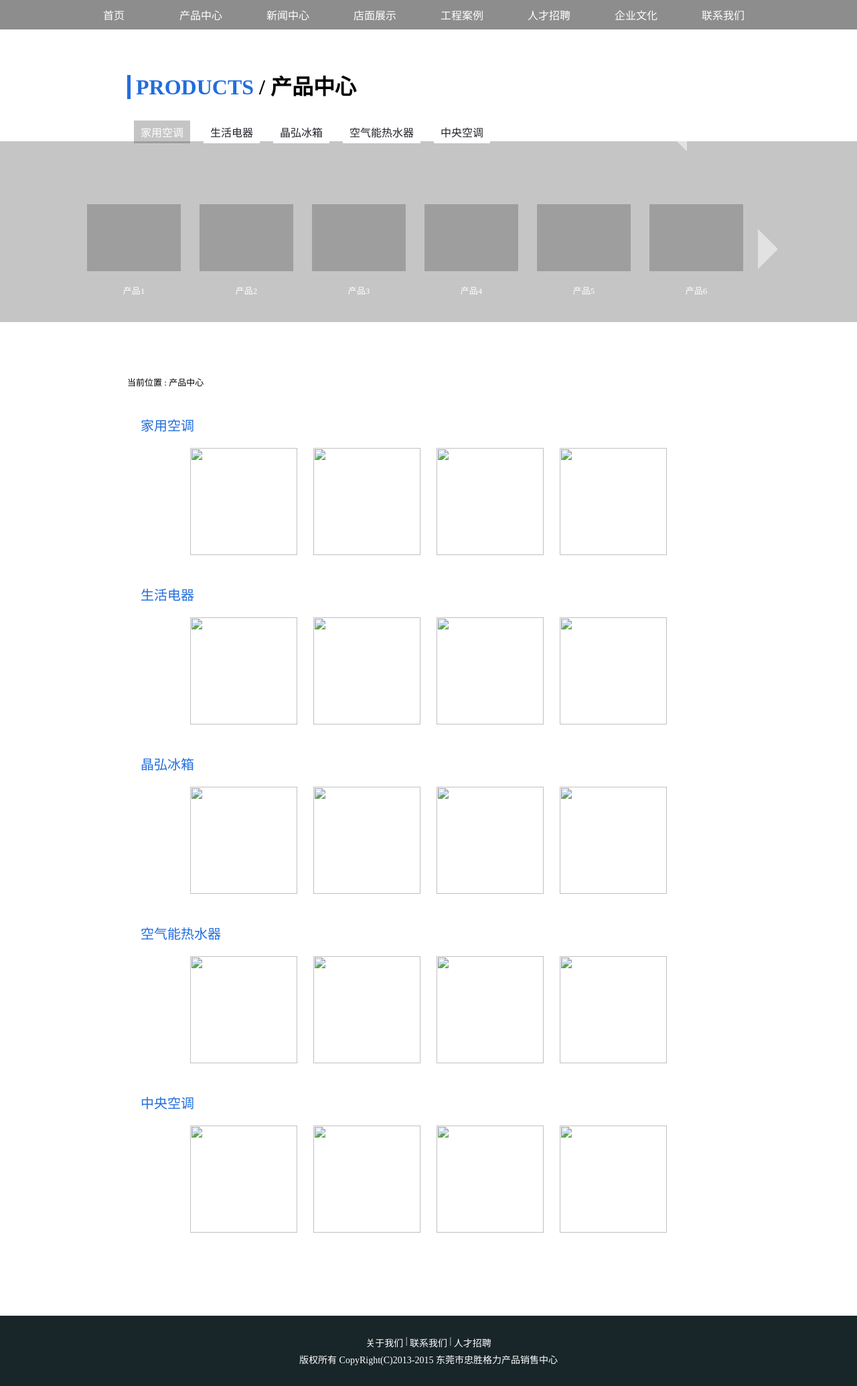
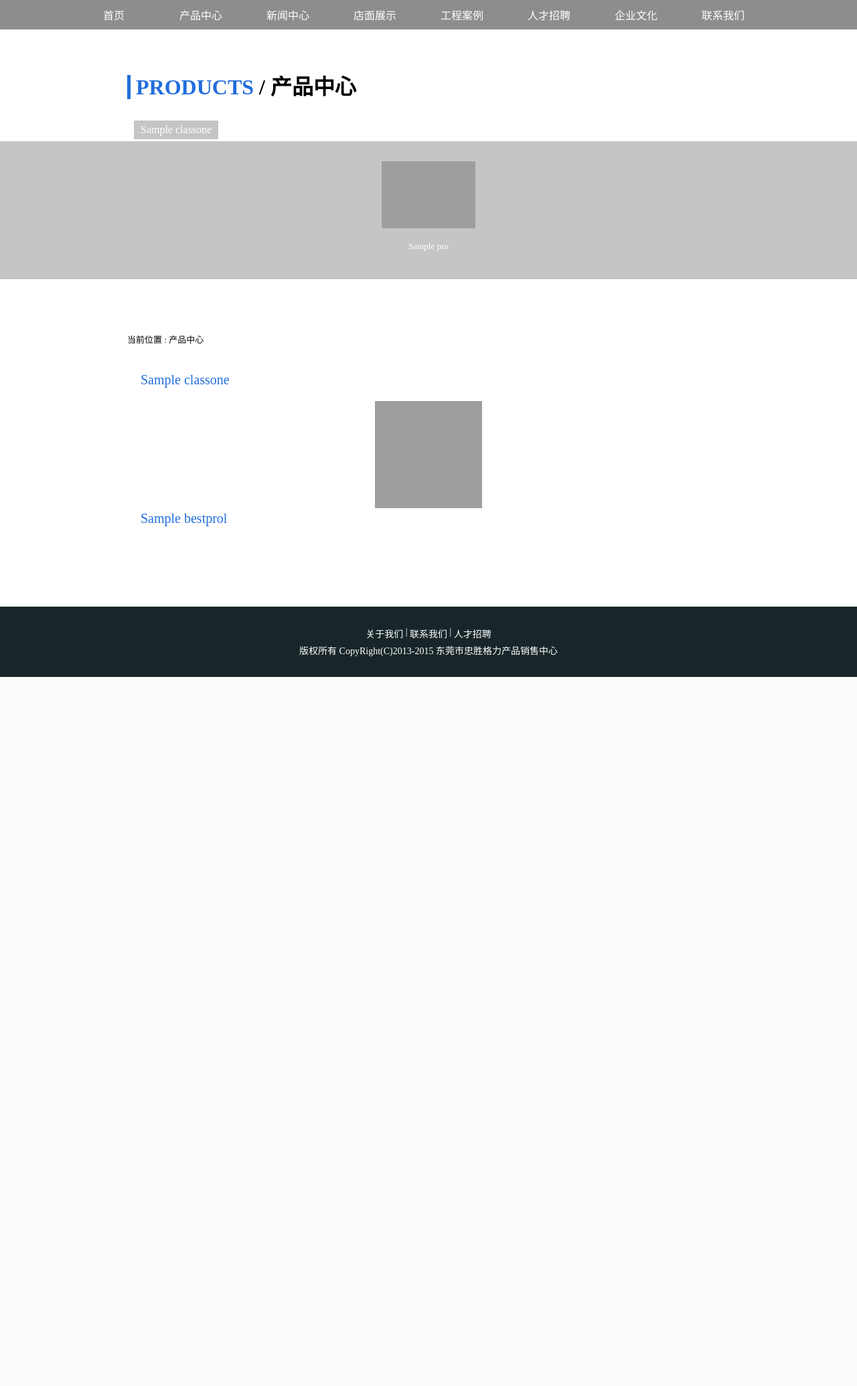
Before and after one commit to ChanSeaThink/LULLGREE, a Django app: template gree/templates/gree_products.html in a window 1280 px wide. Shown: the whole page at 67% size. After the commit the page ends 1011 px from the top, so only its background shows below. Run offline with Django 3.2, Linux system fonts and the light colour scheme; the template is opened without the code that fills it: most values are stand-ins (such as "Sample title", 1, 10 or a date in 2020); some libraries are stand-ins or nearby versions; grey boxes are pictures that could not be loaded.

Commit message:
对产品页进行了模版化改造。

```diff
--- a/gree/templates/gree_products.html
+++ b/gree/templates/gree_products.html
@@ -47,97 +47,27 @@
 		<h1><span>&nbsp;PRODUCTS</span> / 产品中心</h1>
 		<div></div>
 		<ul>
+			{% for classone in classls %}
 			<li>
-				<span>家用空调</span>
+				<span>{{ classone.name }}</span>
 				<ul class="second_class">
-					<li>挂机</li>
-					<li>柜机</li>
+					{% for classname in classone.classtwols %}
+					<li>{{ classname }}</li>
+					{% endfor %}
 				</ul>
 			</li>
-			<li>
-				<span>生活电器</span>
-				<ul class="second_class">
-					<li>电饭煲</li>
-					<li>电磁炉</li>
-					<li>电压力锅</li>
-					<li>除湿机</li>
-					<li>电风扇</li>
-					<li>电暖器</li>
-					<li>干衣机</li>
-					<li>加湿机</li>
-					<li>空气净化器</li>
-					<li>热水壶</li>
-					<li>空调扇</li>
-				</ul>
-			</li>
-			<li>
-				<span>晶弘冰箱</span>
-				<ul class="second_class">
-					<li>双开门</li>
-					<li>三门</li>
-					<li>对开门</li>
-					<li>意式</li>
-					<li>多门</li>
-				</ul>
-			</li>
-			<li>
-				<span>空气能热水器</span>
-				<ul class="second_class">
-					<li>海洋之韵</li>
-					<li>全能王-舒尊</li>
-					<li>泉之恋</li>
-					<li>善水方</li>
-					<li>水之恋</li>
-					<li>水之韵</li>
-					<li>御享</li>
-					<li>御雅</li>
-				</ul>
-			</li>
-			<li>
-				<span>中央空调</span>
-				<ul class="second_class">
-					<li>Free家用多联机</li>
-					<li>GMV-Star家用多联机</li>
-					<li>GMV-Unic全能一体机</li>
-					<li>客餐厅独立家用中央空调</li>
-					<li>光伏直驱变频多联机</li>
-					<li>卧室独立家用中央空调</li>
-					<li>翼之恋隐形家用中央空调</li>
-				</ul>
-			</li>
+			{% endfor %}
 		</ul>
 		<div></div>
 		<div id="products_box">
 			<div></div>
 			<div id="box">
-				<div data-class="立式">
-					<img src="产品封面图">
-					<p>产品1</p>
+				{% for product in productls %}
+				<div data-class="{{ product.classtwo }}">
+					<img src="{{ product.path }}">
+					<p>{{ product.name }}</p>
 				</div>
-				<div data-class="立式">
-					<img src="产品封面图">
-					<p>产品2</p>
-				</div>
-				<div data-class="立式">
-					<img src="产品封面图">
-					<p>产品3</p>
-				</div>
-				<div data-class="立式">
-					<img src="产品封面图">
-					<p>产品4</p>
-				</div>
-				<div data-class="立式">
-					<img src="产品封面图">
-					<p>产品5</p>
-				</div>
-				<div data-class="立式">
-					<img src="产品封面图">
-					<p>产品6</p>
-				</div>
-				<div data-class="立式">
-					<img src="产品封面图">
-					<p>产品7</p>
-				</div>
+				{% endfor %}
 			</div>
 			<div></div>
 		</div>
@@ -181,41 +111,17 @@
 			</div>
 		</div>
 		<div id="susume">
+			{% for classone in bestls%}
 			<div class="sell_well">
-				<p>家用空调</p>
-				<img src="">
-				<img src="">
-				<img src="">
-				<img src="">
+				<p>{{ classone.name }}</p>
+				{% for bs in classone.bestprols %}
+				<div>
+				<img src="{{ bs.path }}" data-class="{{ bs.classtwo }}">
+				<p>{{ bs.name }}</p>
+				</div>
+				{% endfor %}
 			</div>
-			<div class="sell_well">
-				<p>生活电器</p>
-				<img src="">
-				<img src="">
-				<img src="">
-				<img src="">
-			</div>
-			<div class="sell_well">
-				<p>晶弘冰箱</p>
-				<img src="">
-				<img src="">
-				<img src="">
-				<img src="">
-			</div>
-			<div class="sell_well">
-				<p>空气能热水器</p>
-				<img src="">
-				<img src="">
-				<img src="">
-				<img src="">
-			</div>
-			<div class="sell_well">
-				<p>中央空调</p>
-				<img src="">
-				<img src="">
-				<img src="">
-				<img src="">
-			</div>
+			{% endfor %}
 		</div>
 	</div>
     <div id="foot_bar">
```
Also changed, not shown: gree/views.py (+18 -1 lines), 1 other file.
